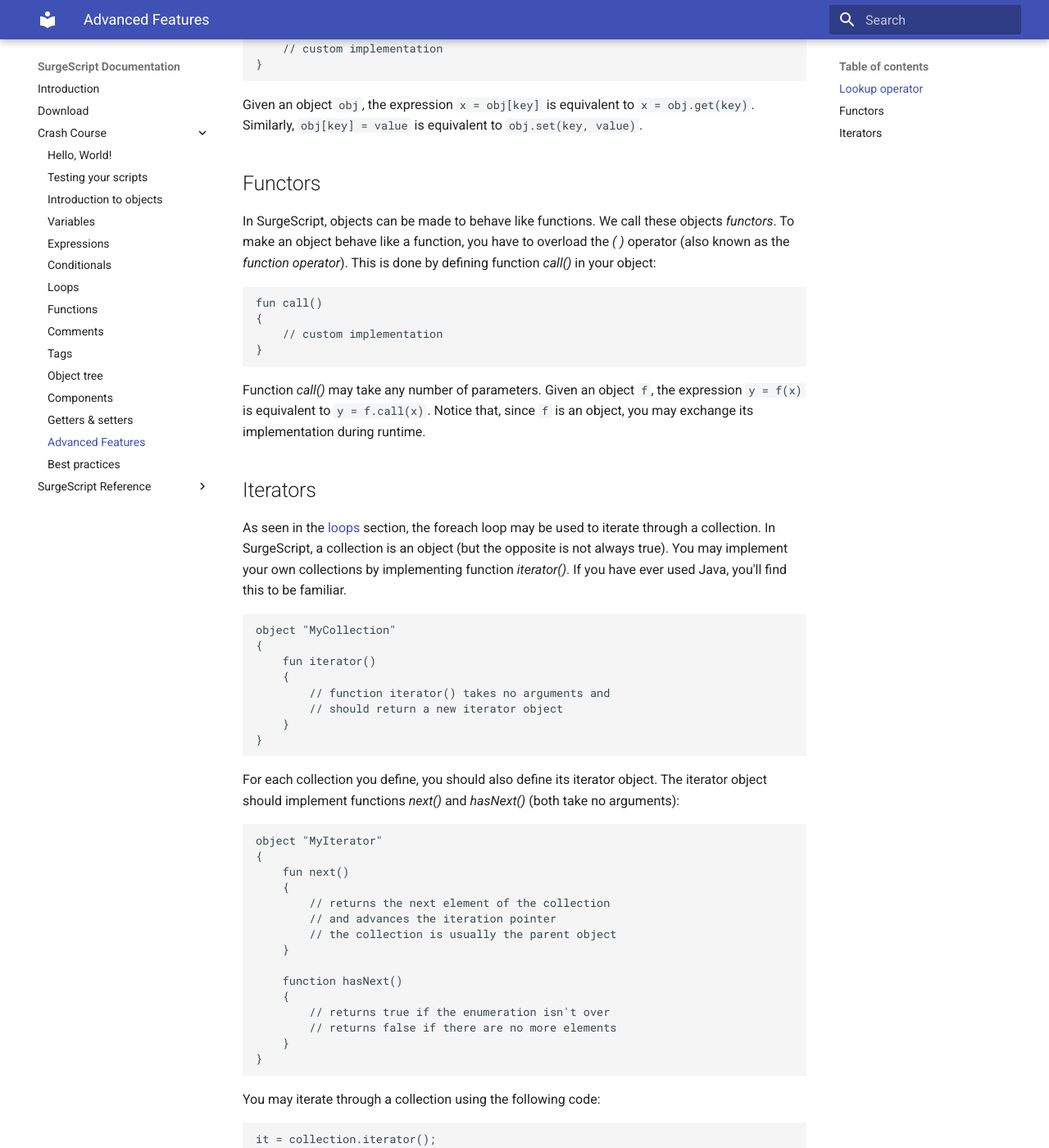
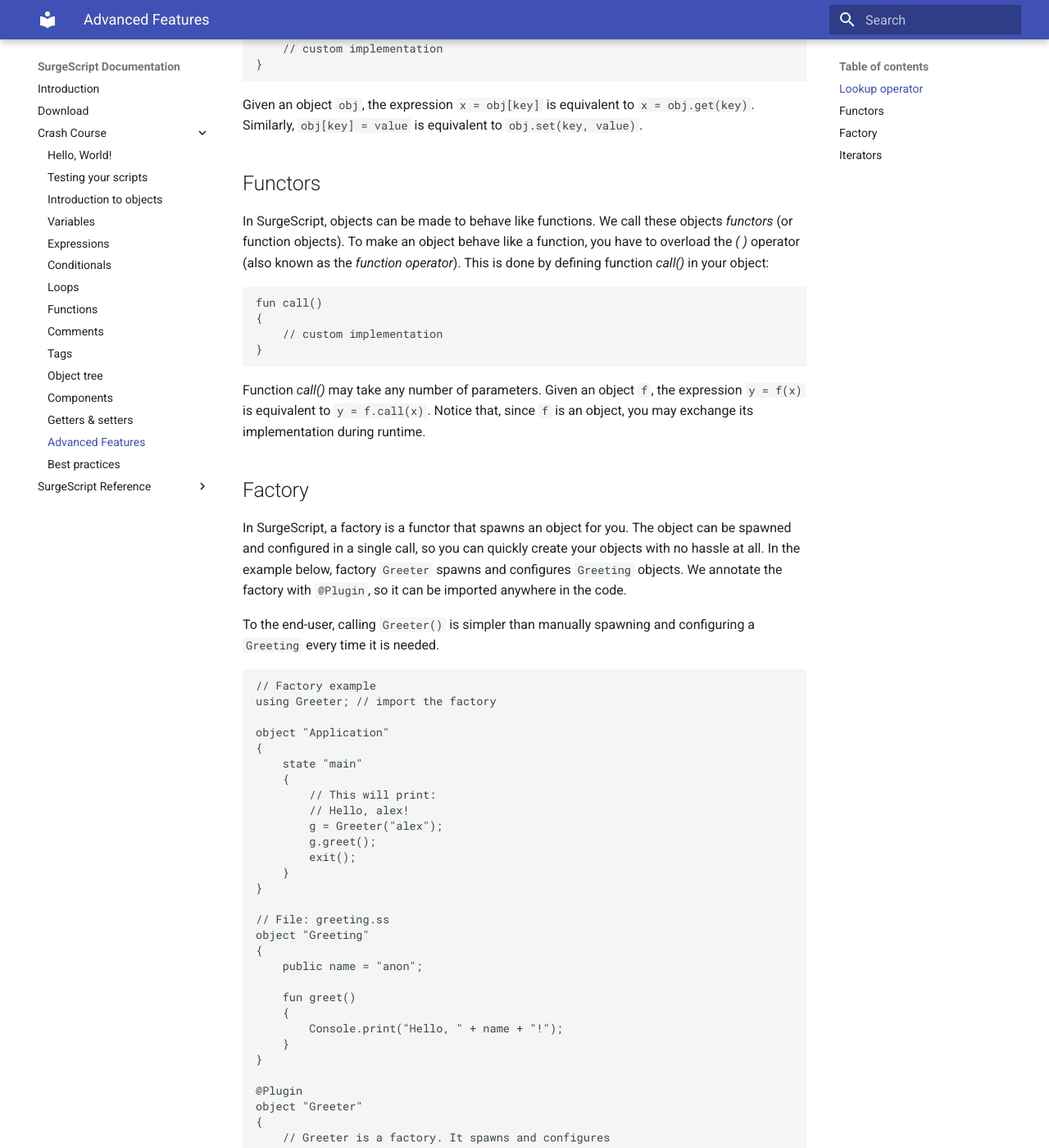
Before and after one commit to alemart/surgescript, an MkDocs documentation site: the page built from docs/tutorials/advanced_features.md, in a window 1280 px wide and 1400 px high, scrolled down 601 px. Shown: the whole window at 82% size. Built offline with MkDocs 1.6.1 and Material for MkDocs 9.7.7, drawn with Linux system fonts in a browser that asks for light colours; old or Windows-style settings are respelled for this version of MkDocs; some of the changed text lies outside the part shown.

Commit message:
Documented the Factory pattern.

````diff
--- a/docs/tutorials/advanced_features.md
+++ b/docs/tutorials/advanced_features.md
@@ -27,7 +27,7 @@ Given an object `obj`, the expression `x = obj[key]` is equivalent to `x = obj.g
 Functors
 --------
 
-In SurgeScript, objects can be made to behave like functions. We call these objects *functors*. To make an object behave like a function, you have to overload the *( )* operator (also known as the *function operator*). This is done by defining function *call()* in your object:
+In SurgeScript, objects can be made to behave like functions. We call these objects *functors* (or function objects). To make an object behave like a function, you have to overload the *( )* operator (also known as the *function operator*). This is done by defining function *call()* in your object:
 
 ```
 fun call()
@@ -37,6 +37,55 @@ fun call()
 ```
 
 Function *call()* may take any number of parameters. Given an object `f`, the expression `y = f(x)` is equivalent to `y = f.call(x)`. Notice that, since `f` is an object, you may exchange its implementation during runtime.
+
+Factory
+-------
+
+In SurgeScript, a factory is a functor that spawns an object for you. The object can be spawned and configured in a single call, so you can quickly create your objects with no hassle at all. In the example below, factory `Greeter` spawns and configures `Greeting` objects. We annotate the factory with `@Plugin`, so it can be imported anywhere in the code.
+
+To the end-user, calling `Greeter()` is simpler than manually spawning and configuring a `Greeting` every time it is needed.
+
+```
+// Factory example
+using Greeter; // import the factory
+
+object "Application"
+{
+    state "main"
+    {
+		// This will print:
+		// Hello, alex!
+		g = Greeter("alex");
+		g.greet();
+        exit();
+    }
+}
+
+// File: greeting.ss
+object "Greeting"
+{
+	public name = "anon";
+
+	fun greet()
+	{
+		Console.print("Hello, " + name + "!");
+	}
+}
+
+@Plugin
+object "Greeter"
+{
+	// Greeter is a factory. It spawns and configures
+	// a Greeting object for you. Being a plugin,
+	// Greeter can be used anywhere in the code.
+	fun call(name)
+	{
+		g = spawn("Greeting");
+		g.name = name;
+		return g;
+	}
+}
+```
 
 Iterators
 ---------
````
